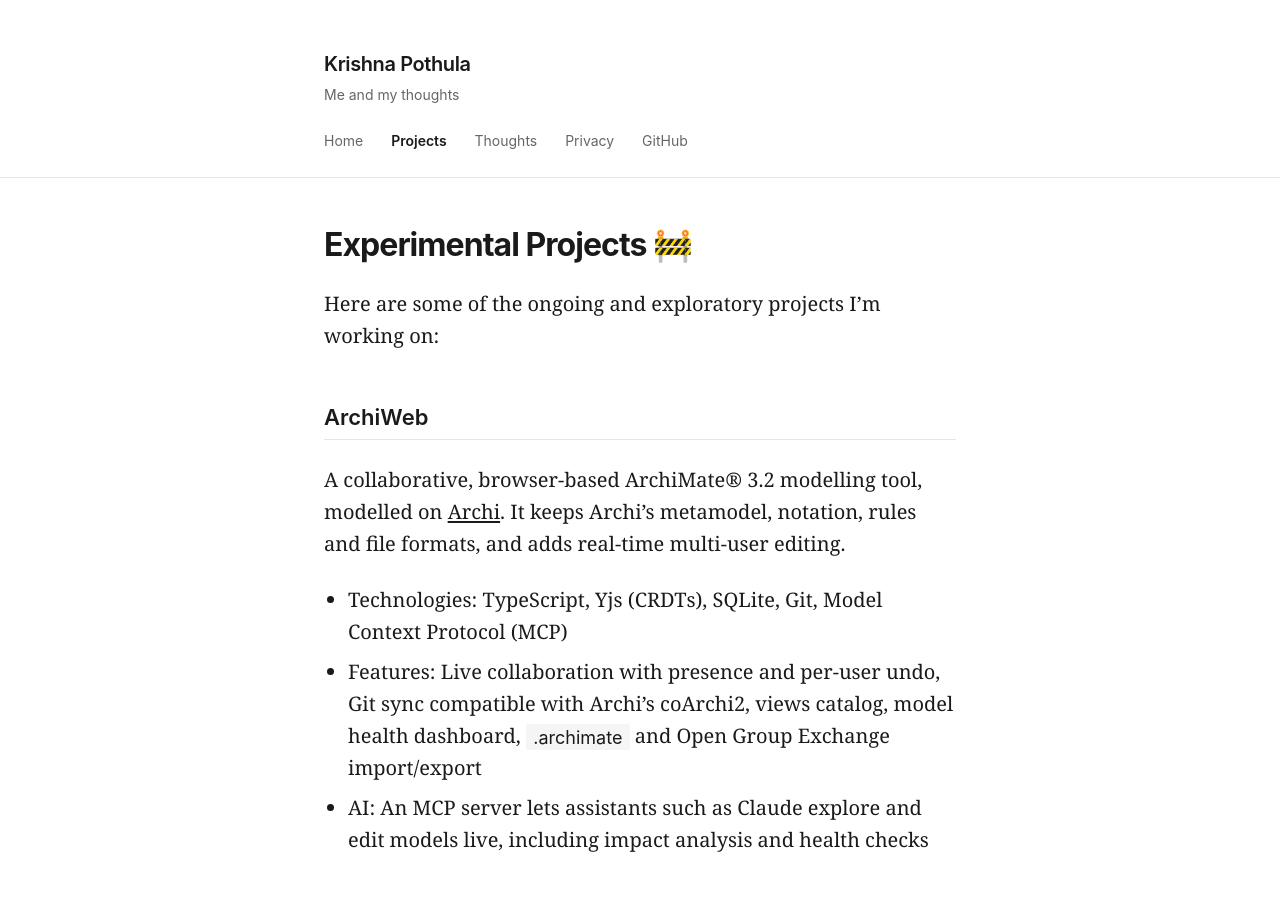
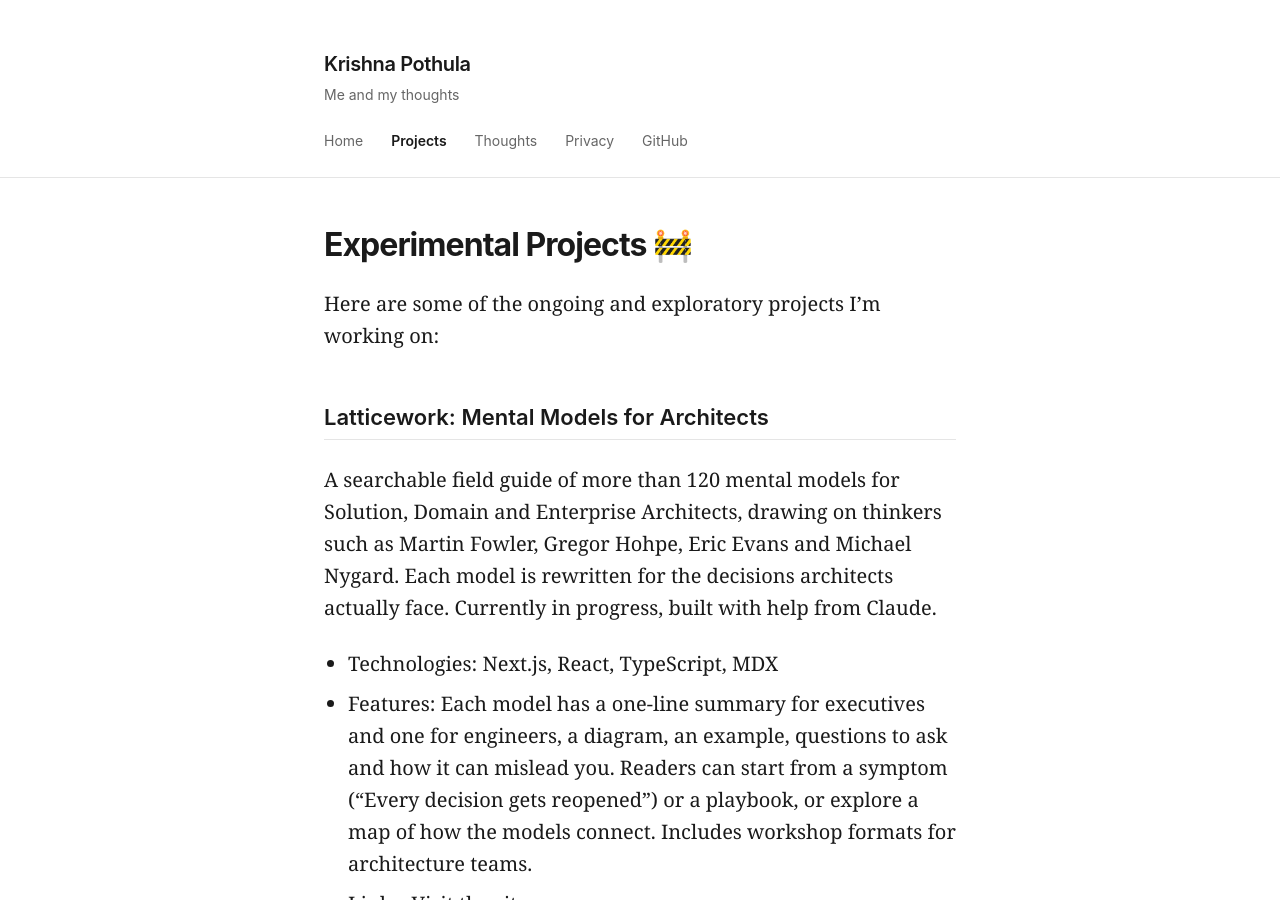
Before and after one commit to kpothula/kpothula.github.io, a Jekyll site: the page built from projects.md, in a window 1280 px wide and 900 px high. Built offline with Jekyll 4.4.1, drawn with Linux system fonts in a browser that asks for light colours; some of the changed text lies outside the part shown.

Commit message:
Add Latticework and Kiesraad 2026 to projects page
Co-Authored-By: Claude Opus 5.5 <noreply@anthropic.com>

```diff
--- a/projects.md
+++ b/projects.md
@@ -8,6 +8,14 @@ redirect_from: /projects.html
 # Experimental Projects 🚧
 
 Here are some of the ongoing and exploratory projects I'm working on:
+
+## Latticework: Mental Models for Architects
+
+A searchable field guide of more than 120 mental models for Solution, Domain and Enterprise Architects, drawing on thinkers such as Martin Fowler, Gregor Hohpe, Eric Evans and Michael Nygard. Each model is rewritten for the decisions architects actually face. Currently in progress, built with help from Claude.
+
+- Technologies: Next.js, React, TypeScript, MDX
+- Features: Each model has a one-line summary for executives and one for engineers, a diagram, an example, questions to ask and how it can mislead you. Readers can start from a symptom ("Every decision gets reopened") or a playbook, or explore a map of how the models connect. Includes workshop formats for architecture teams.
+- Links: [Visit the site](https://mentalmodels.pothula.me/)
 
 ## ArchiWeb
 
@@ -24,6 +32,14 @@ A cycling route planner that runs entirely in the browser. Click the map to plan
 - Technologies: JavaScript (no build step), OpenStreetMap, BRouter, Open-Meteo
 - Features: Loop generator with difficulty levels, climb detection, elevation profile, surface and road-type breakdown, wind and weather matched to departure time, GPX import/export
 - Links: [Try it live](https://pothula.me/cadence/) · [Source on GitHub](https://github.com/kpothula/cadence)
+
+## Kiesraad 2026 🗳️ {#kiesraad-2026}
+
+A web application for browsing Dutch municipal election candidate lists for the 18 March 2026 elections, sourced from official [Kiesraad](https://www.kiesraad.nl/) data. Built with [Lovable](https://lovable.dev/).
+
+- Technologies: React, TypeScript, Vite, Tailwind CSS, shadcn/ui, Recharts
+- Features: Search candidates across all municipalities and parties, browse by municipality or party, statistics on candidate demographics and party distribution, Dutch and English, dark mode
+- Links: [Visit the site](https://kiesraad2026.pothula.me/)
 
 ## Browser-based Policy Q&A Agent
 
```
